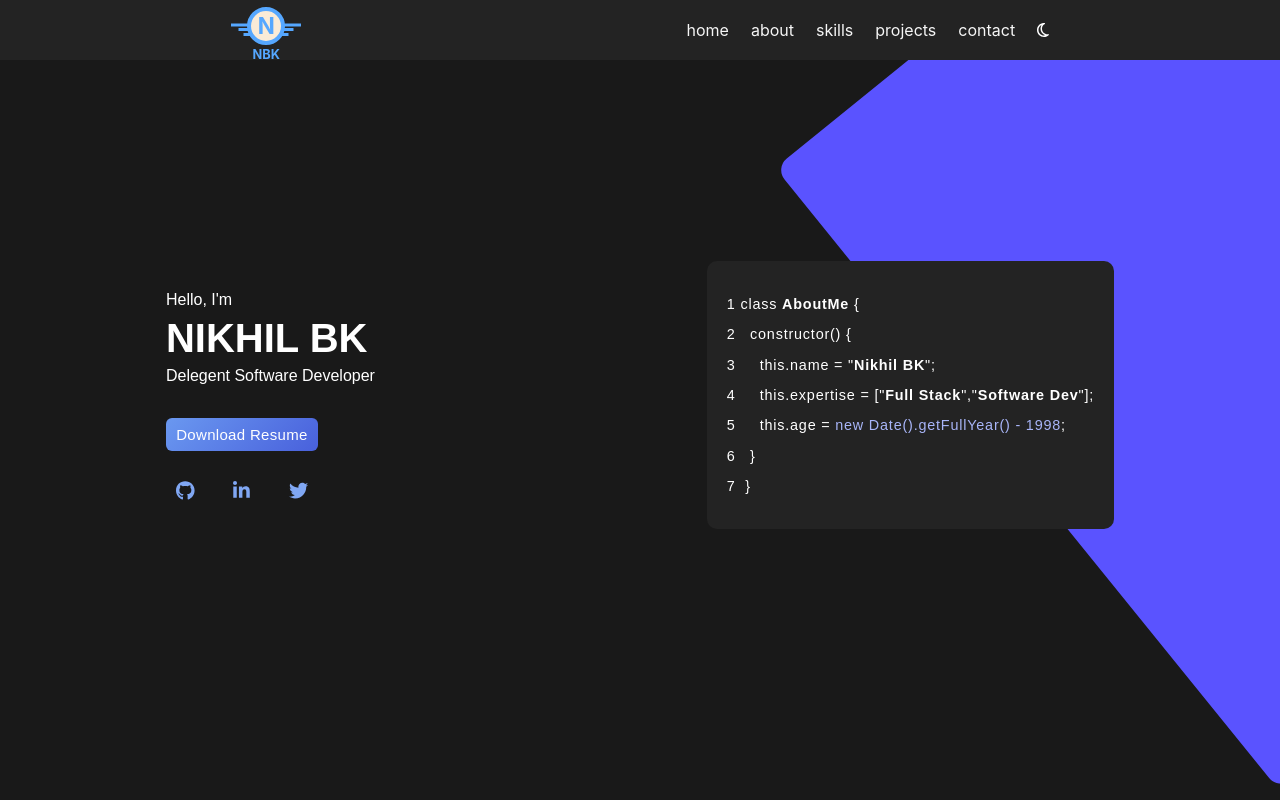
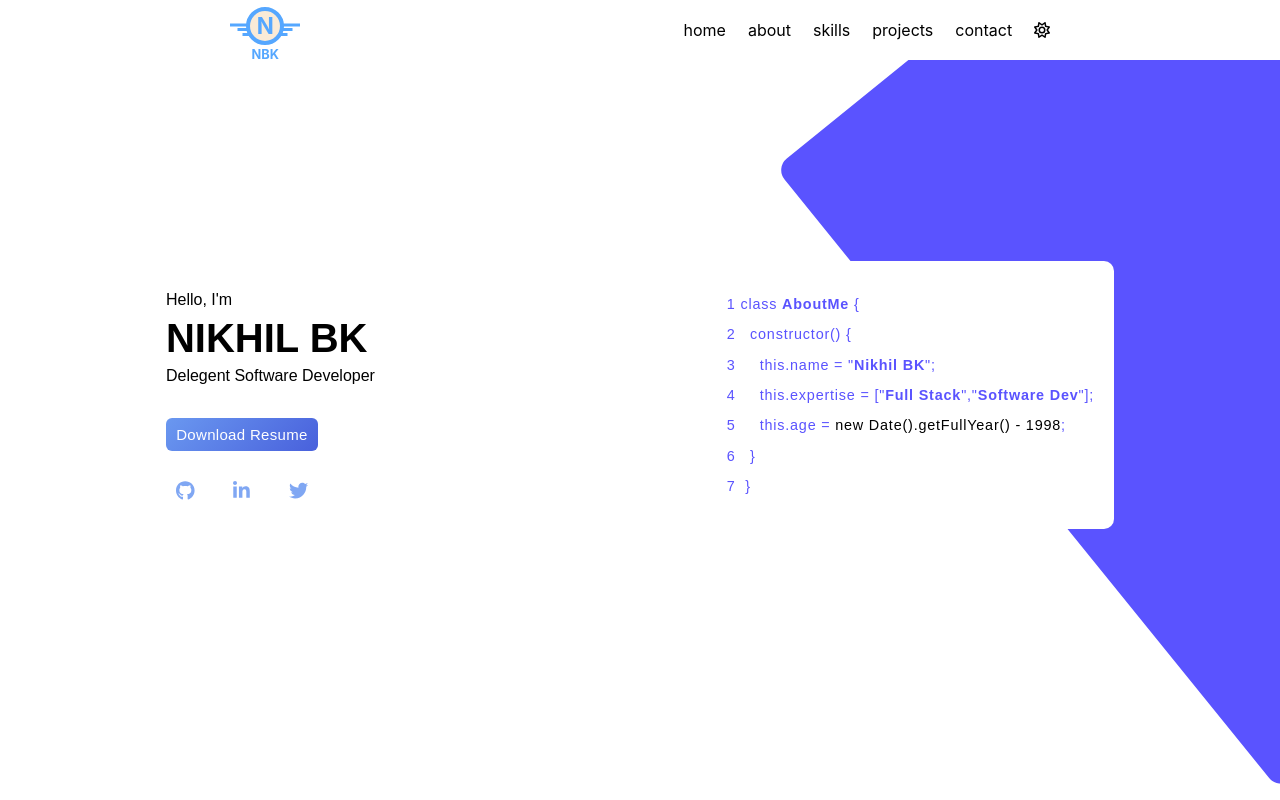
Before and after one commit to NikBK/portfolio, a React (Create React App) app: page / in a window 1280 px wide. Both pictures are taken after a click on the item 1043 px from the left and 30 px from the top of the page. Shown: the top 800 px of the page. Built offline with nearby package versions, Linux system fonts and the light colour scheme.

Commit message:
theme switch

```diff
--- a/src/App.js
+++ b/src/App.js
@@ -4,22 +4,28 @@ import { About, ContactMe, Footer, Header, HomePage, Logo, SideProjects, Skills
 
 function App() {
   const [loading, setLoading] = useState(true);
+  const [darkTheme, setDarkTheme] = useState(true);
+
   useEffect(() => {
     setTimeout(() => {
       setLoading(false);
     }, 2500);
   }, []);
 
+  const handleTheme = () => {
+    setDarkTheme(prev => !prev);
+  }
+
   return <>
     {
       loading ? <div className='loading-logo'><Logo /></div> :
-        <div className="App">
-          <Header />
-          <HomePage />
-          <About />
-          <Skills />
-          <SideProjects />
-          <ContactMe />
+        <div className="App" style={{ 'backgroundColor': darkTheme ? "#191919" : "#ffffff" }}>
+          <Header handleTheme={handleTheme} darkTheme={darkTheme} />
+          <HomePage darkTheme={darkTheme} />
+          <About darkTheme={darkTheme} />
+          <Skills darkTheme={darkTheme} />
+          <SideProjects darkTheme={darkTheme} />
+          <ContactMe darkTheme={darkTheme} />
         </div>
     }
   </>
--- a/src/components/About.js
+++ b/src/components/About.js
@@ -3,11 +3,11 @@ import { FontAwesomeIcon } from "@fortawesome/react-fontawesome";
 import { faReact, faJava, faNode } from "@fortawesome/free-brands-svg-icons";
 // import hero_pic from "../images/mypic_2.jpg";
 
-const About = () => {
+const About = ({ darkTheme }) => {
     return (
         <section id='aboutpage'>
-            <h2 className='title'>About me</h2>
-            <div className='about-container'>
+            <h2 className='title' style={{ 'color': darkTheme ? "#fff" : "#6c66fa" }}>About me</h2>
+            <div className='about-container' style={{ 'backgroundColor': darkTheme ? "rgb(35, 35, 35)" : "#6c66fa" }} >
                 <img src="images/mypic_2.jpg" alt='hero' className='hero' />
                 {/* <img src='https://im.rediff.com/movies/2022/apr/14kgf4.jpg' alt='hero' className='hero' /> */}
                 <article className='about-hero'>
@@ -20,46 +20,46 @@ const About = () => {
                     I have worked as a coding & MERN stack mentor @<i>Newton School</i>
                 </article>
             </div>
-            <h2 className="title">Things I Love</h2>
+            <h2 className="title" style={{ 'color': darkTheme ? "#fff" : "#6c66fa" }}>Things I Love</h2>
             <div className="things-i-love">
-                <div className="item">
-                    <div className="item-icon">
+                <div className="item" style={{ 'backgroundColor': darkTheme ? "rgb(35, 35, 35)" : "#6c66fa" }}>
+                    <div className="item-icon" style={{ 'color': darkTheme ? "#fff" : "#232323", 'backgroundColor': darkTheme ? "#6c66fa" : "#fff" }}>
                         <FontAwesomeIcon icon={faReact} />
                     </div>
                     <h3 className="item-title">FrontEnd</h3>
                     <div className="item-description">Designing a website is an art and I love to do that</div>
                 </div>
-                <div className="item">
-                    <div className="item-icon">
+                <div className="item" style={{ 'backgroundColor': darkTheme ? "rgb(35, 35, 35)" : "#6c66fa" }}>
+                    <div className="item-icon" style={{ 'color': darkTheme ? "#fff" : "#232323", 'backgroundColor': darkTheme ? "#6c66fa" : "#fff" }}>
                         <FontAwesomeIcon icon={faNode} />
                     </div>
                     <h3 className="item-title">BackEnd</h3>
                     <div className="item-description">Server Side coding is lot more interesting & challenging</div>
                 </div>
-                <div className="item">
-                    <div className="item-icon">
+                <div className="item" style={{ 'backgroundColor': darkTheme ? "rgb(35, 35, 35)" : "#6c66fa" }}>
+                    <div className="item-icon" style={{ 'color': darkTheme ? "#fff" : "#232323", 'backgroundColor': darkTheme ? "#6c66fa" : "#fff" }}>
                         <FontAwesomeIcon icon={faJava} />
                     </div>
                     <h3 className="item-title">Data Structures</h3>
                     <div className="item-description">Coding is always fun, I love to teach & solve problems</div>
                 </div>
 
-                {/* <div className="item">
-                    <div className="item-icon">
+                {/* <div className="item" style={{ 'backgroundColor': darkTheme ? "rgb(35, 35, 35)" : "#6c66fa" }}>
+                    <div className="item-icon"  style={{ 'color': darkTheme ? "#fff" : "#232323", 'backgroundColor': darkTheme ? "#6c66fa" : "#fff" }}>
                         <FontAwesomeIcon icon={faReact} />
                     </div>
                     <h3 className="item-title">React</h3>
                     <div className="item-description">I like building React applications as it is faster and easier.</div>
                 </div>
-                <div className="item">
-                    <div className="item-icon">
+                <div className="item" style={{ 'backgroundColor': darkTheme ? "rgb(35, 35, 35)" : "#6c66fa" }}>
+                    <div className="item-icon"  style={{ 'color': darkTheme ? "#fff" : "#232323", 'backgroundColor': darkTheme ? "#6c66fa" : "#fff" }}>
                         <FontAwesomeIcon icon={faNode} />
                     </div>
                     <h3 className="item-title">Node</h3>
                     <div className="item-description">Node & Express are the best way to build backend.</div>
                 </div>
-                <div className="item">
-                    <div className="item-icon">
+                <div className="item" style={{ 'backgroundColor': darkTheme ? "rgb(35, 35, 35)" : "#6c66fa" }}>
+                    <div className="item-icon"  style={{ 'color': darkTheme ? "#fff" : "#232323", 'backgroundColor': darkTheme ? "#6c66fa" : "#fff" }}>
                         <FontAwesomeIcon icon={faJava} />
                     </div>
                     <h3 className="item-title">JavaScript</h3>
--- a/src/components/ContactMe.js
+++ b/src/components/ContactMe.js
@@ -2,10 +2,10 @@ import "../compoStyle/contactMe.css";
 import { FontAwesomeIcon } from "@fortawesome/react-fontawesome";
 import { faHandshake, faPaperPlane } from "@fortawesome/free-solid-svg-icons";
 
-const ContactMe = () => {
+const ContactMe = ({ darkTheme }) => {
     return (
         <div id="contactpage">
-            <h2 className="title">Get In Touch</h2>
+            <h2 className="title" style={{ 'color': darkTheme ? "#fff" : "#6c66fa" }}>Get In Touch</h2>
             <div className="contact-container">
                 <div className="thanks">
                     <div className="thanks-box">
--- a/src/components/Header.js
+++ b/src/components/Header.js
@@ -4,9 +4,9 @@ import "../compoStyle/header.css";
 import { FontAwesomeIcon } from "@fortawesome/react-fontawesome";
 import { faMoon, faSun } from "@fortawesome/free-regular-svg-icons";
 
-const Header = () => {
+const Header = ({ handleTheme, darkTheme }) => {
     return (
-        <header className="App-header">
+        <header className="App-header" style={{ 'backgroundColor': darkTheme ? "#232323" : "#ffffff" }}>
             <div className='logo'>
                 <a href='#' style={{ textDecoration: "none" }}>
                     <Logo />
@@ -14,12 +14,14 @@ const Header = () => {
             </div>
             <nav className='navbar'>
                 <ul className='nav-items'>
-                    <li className='nav-item'><a href='#'>home</a></li>
-                    <li className='nav-item'><a href='#aboutpage'>about</a></li>
-                    <li className='nav-item'><a href='#skillspage'>skills</a></li>
-                    <li className='nav-item'><a href='#sideProjects'>projects</a></li>
-                    <li className='nav-item'><a href='#contactpage'>contact</a></li>
-                    <li className='nav-item'><FontAwesomeIcon icon={faMoon} /></li>
+                    <li className='nav-item'><a href='#' style={{ 'color': darkTheme ? "#f6f6f6" : "#000" }}>home</a></li>
+                    <li className='nav-item'><a href='#aboutpage' style={{ 'color': darkTheme ? "#f6f6f6" : "#000" }}>about</a></li>
+                    <li className='nav-item'><a href='#skillspage' style={{ 'color': darkTheme ? "#f6f6f6" : "#000" }}>skills</a></li>
+                    <li className='nav-item'><a href='#sideProjects' style={{ 'color': darkTheme ? "#f6f6f6" : "#000" }}>projects</a></li>
+                    <li className='nav-item'><a href='#contactpage' style={{ 'color': darkTheme ? "#f6f6f6" : "#000" }}>contact</a></li>
+                    <li className='nav-item' onClick={handleTheme} style={{ 'color': darkTheme ? "#f6f6f6" : "#000" }}>
+                        {darkTheme ? <FontAwesomeIcon icon={faMoon} /> : <FontAwesomeIcon icon={faSun} />}
+                    </li>
                 </ul>
                 {/* <div className='nav-item'>home</div>
                 <div className='nav-item'>about</div>
--- a/src/components/HomePage.js
+++ b/src/components/HomePage.js
@@ -4,7 +4,7 @@ import { faGithub, faLinkedinIn, faTwitter } from '@fortawesome/free-brands-svg-
 import { useState } from "react";
 import resume from "../docs/Nikhil_BK_Resume.pdf";
 
-const HomePage = () => {
+const HomePage = ({ darkTheme }) => {
     const [ageMessage, setAgeMessage] = useState("new Date().getFullYear() - 1998");
     function calAge(e) {
         if (ageMessage.length > 3) {
@@ -17,11 +17,11 @@ const HomePage = () => {
     }
     return (
         <div id='homepage'>
-            <section className='home-left'>
+            <section className='home-left' style={{ 'color': darkTheme ? "#fff" : "#000" }}>
                 <IntroBox />
             </section>
             <section className='home-right'>
-                <CodingBox calAge={calAge} ageMessage={ageMessage} />
+                <CodingBox darkTheme={darkTheme} calAge={calAge} ageMessage={ageMessage} />
             </section>
         </div>
     )
@@ -47,9 +47,9 @@ const IntroBox = () => {
     </>
 }
 
-const CodingBox = ({ calAge, ageMessage }) => {
+const CodingBox = ({ darkTheme, calAge, ageMessage }) => {
     return <>
-        <div className='coding-box'>
+        <div className='coding-box' style={{ 'color': darkTheme ? "#fff" : "#5a53ff", 'backgroundColor': darkTheme ? "rgb(35, 35, 35)" : "#fff" }}>
             <pre>
                 1&nbsp;class&nbsp;
                 <b>AboutMe</b>
@@ -69,7 +69,7 @@ const CodingBox = ({ calAge, ageMessage }) => {
             </pre>
             <pre>
                 5&nbsp;&nbsp;
-                &nbsp;&nbsp;this.age = <span onClick={calAge}>{ageMessage}</span>;
+                &nbsp;&nbsp;this.age = <span style={{ 'color': darkTheme ? "#a8b5f8" : "#000" }} onClick={calAge}>{ageMessage}</span>;
             </pre>
             <pre>
                 6&nbsp;&nbsp;
--- a/src/components/SideProjects.js
+++ b/src/components/SideProjects.js
@@ -4,10 +4,10 @@ import { FontAwesomeIcon } from "@fortawesome/react-fontawesome";
 import { faWindowMaximize } from "@fortawesome/free-solid-svg-icons";
 import { faGithub } from "@fortawesome/free-brands-svg-icons";
 
-const SideProjects = () => {
+const SideProjects = ({ darkTheme }) => {
     return (
         <div id="sideProjects">
-            <h2 className="title">Side Projects</h2>
+            <h2 className="title" style={{ 'color': darkTheme ? "#fff" : "#6c66fa" }}>Projects</h2>
             <div className="project-container">
                 {projectData.map(projectDeails => <Project key={projectDeails.id} projectDetails={projectDeails} />)}
             </div>
--- a/src/components/Skills.js
+++ b/src/components/Skills.js
@@ -2,10 +2,10 @@ import "../compoStyle/skills.css";
 import { FontAwesomeIcon } from "@fortawesome/react-fontawesome";
 import { faJava, faHtml5, faCss3, faJs, faReact, faNode } from "@fortawesome/free-brands-svg-icons";
 
-const Skills = () => {
+const Skills = ({ darkTheme }) => {
     return (
         <div id="skillspage">
-            <h2 className="title">My Skills</h2>
+            <h2 className="title" style={{ 'color': darkTheme ? "#fff" : "#6c66fa" }}>My Skills</h2>
             <div className="skills-container">
                 <span className="skill">
                     <div className="skill-label">Java</div>
```
Also changed, not shown: 1 other file (tests, documents, lock files or other folders).
